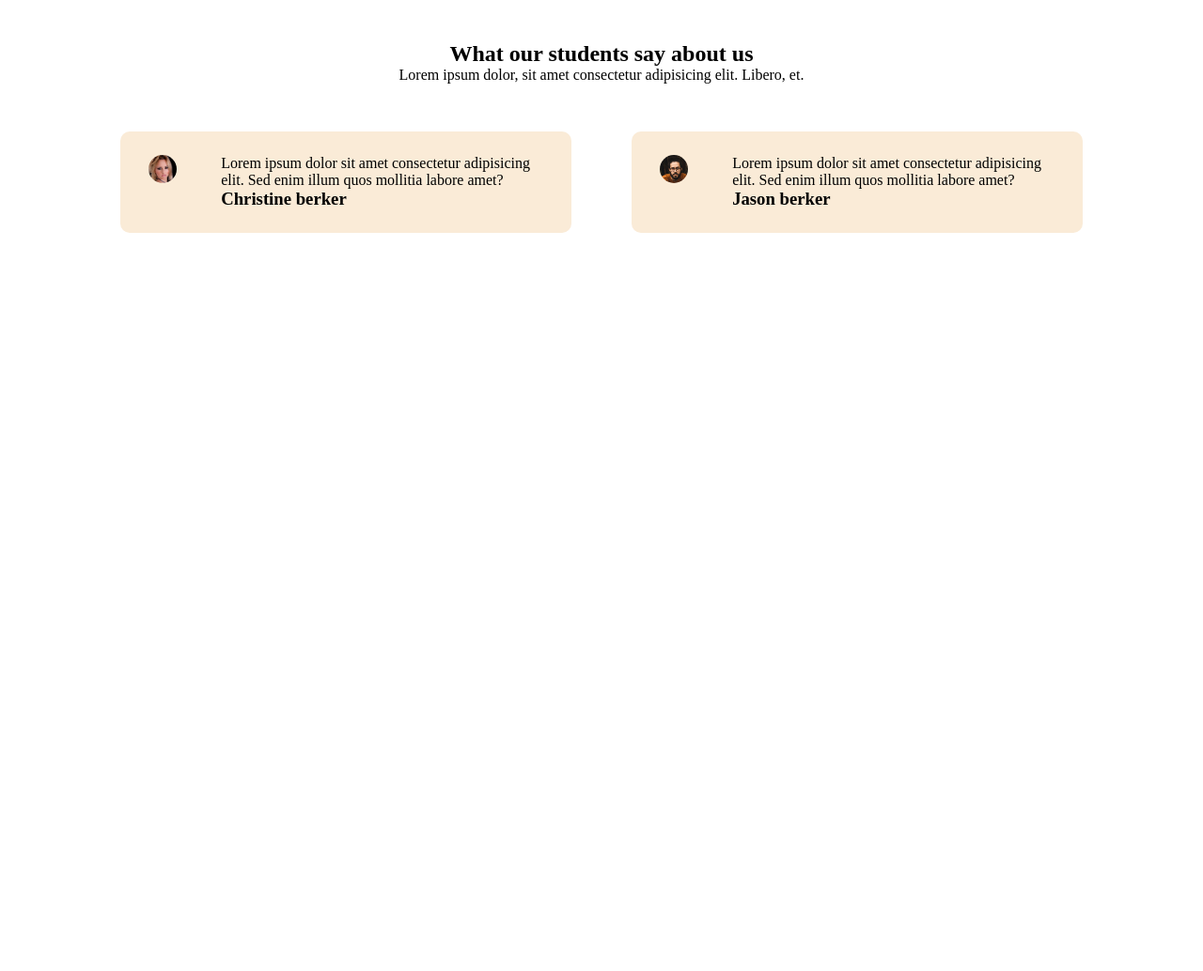
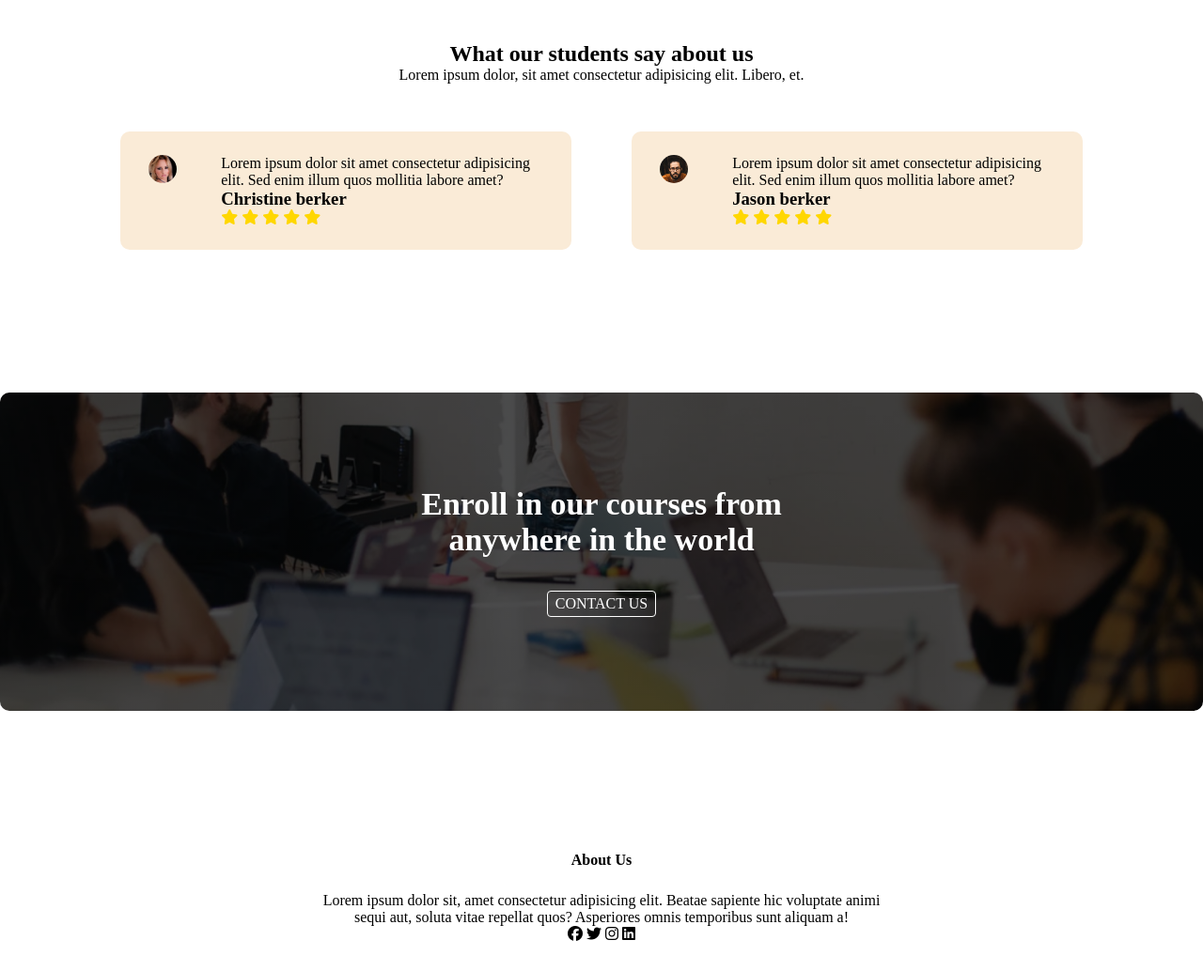
Before and after one commit to YASHWANTH1947/first-responsive-website, a plain HTML site: page index.html in a window 1280 px wide. Shown: the part 2585-3619 px from the top of the page at 94% size. Before the commit the page ends 2885 px from the top, so only its background shows below. Drawn offline with Linux system fonts and the light colour scheme.

Commit message:
Home page completed

```diff
--- a/index.html
+++ b/index.html
@@ -114,6 +114,11 @@
             <div>
                 <p>Lorem ipsum dolor sit amet consectetur adipisicing elit. Sed enim illum quos mollitia labore amet?</p>
                 <h3>Christine berker</h3>
+                <i class="fa fa-star" aria-hidden="true"></i>
+                <i class="fa fa-star" aria-hidden="true"></i>
+                <i class="fa fa-star" aria-hidden="true"></i>
+                <i class="fa fa-star" aria-hidden="true"></i>
+                <i class="fa fa-star" aria-hidden="true"></i>
             </div>
             </div>
             <div class="testimonial-col">
@@ -121,12 +126,33 @@
                 <div>
                     <p>Lorem ipsum dolor sit amet consectetur adipisicing elit. Sed enim illum quos mollitia labore amet?</p>
                     <h3>Jason berker</h3>
+                    <i class="fa fa-star" aria-hidden="true"></i>
+                <i class="fa fa-star" aria-hidden="true"></i>
+                <i class="fa fa-star" aria-hidden="true"></i>
+                <i class="fa fa-star" aria-hidden="true"></i>
+                <i class="fa fa-star" aria-hidden="true"></i>
                 </div>
         </div>
     </div>
 
 </section>
 
+<!-- Call To Action -->
+ <section class="cta">
+    <h2>Enroll in our courses from <br>anywhere in the world</h2>
+    <a href="" class="hero-btn">CONTACT US</a>
+ </section>
+<!-- Footer -->
+ <section class="footer">
+    <h4>About Us</h4>
+    <p>Lorem ipsum dolor sit, amet consectetur adipisicing elit. Beatae sapiente hic voluptate animi <br>sequi aut, soluta vitae repellat quos? Asperiores omnis temporibus sunt aliquam a!</p>
+    <div class="icons">
+        <i class="fa-brands fa-facebook"></i>
+        <i class="fa-brands fa-twitter"></i>
+        <i class="fa-brands fa-instagram"></i>
+        <i class="fa-brands fa-linkedin"></i>
+    </div>
+ </section>
 
 
 
--- a/style.css
+++ b/style.css
@@ -207,13 +207,37 @@ nav .fa-solid{
     margin-right: 30px;
     border-radius: 50%;
 }
+.testimonial-col .fa{
+color: gold;
+}
 
+.cta{
+    margin: 100px auto;
+    width: 100%;
+    background-image: linear-gradient(rgba(0,0,0,0.7),rgba(0,0,0,0.7)),
+                        url(./images/banner2.jpg);
+                        background-size: cover;
+                        background-position: center;
+                        border-radius: 10px;
+                        text-align: center;
+                        padding: 100px 0px;
+}
+.cta h2{
+    color: white;
+    margin-bottom: 30px;
+    font-size: 34px;
+}
 
-
-
-
-
-
+.footer{
+    width: 100%;
+    text-align: center;
+    padding: 30px 0px;
+}
+.footer h4{
+    margin-bottom: 25px;
+    margin-top: 20px;
+    font-weight: 600;
+}
 
 
 
@@ -255,4 +279,7 @@ nav .fa-solid{
     .row{
         flex-direction: column;
     }
+    .cta h2{
+        font-size: 24px;
+    }
 }
```
